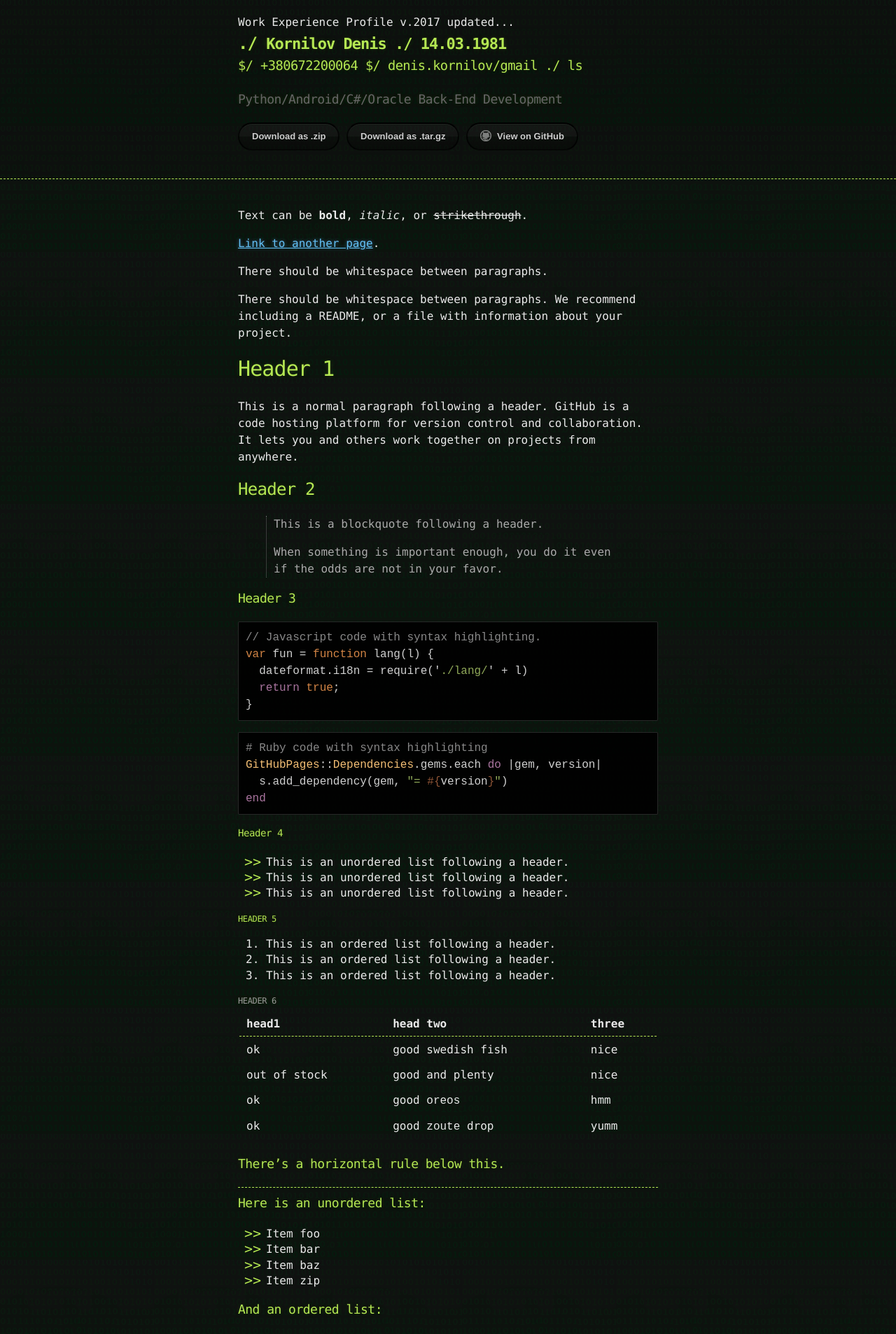
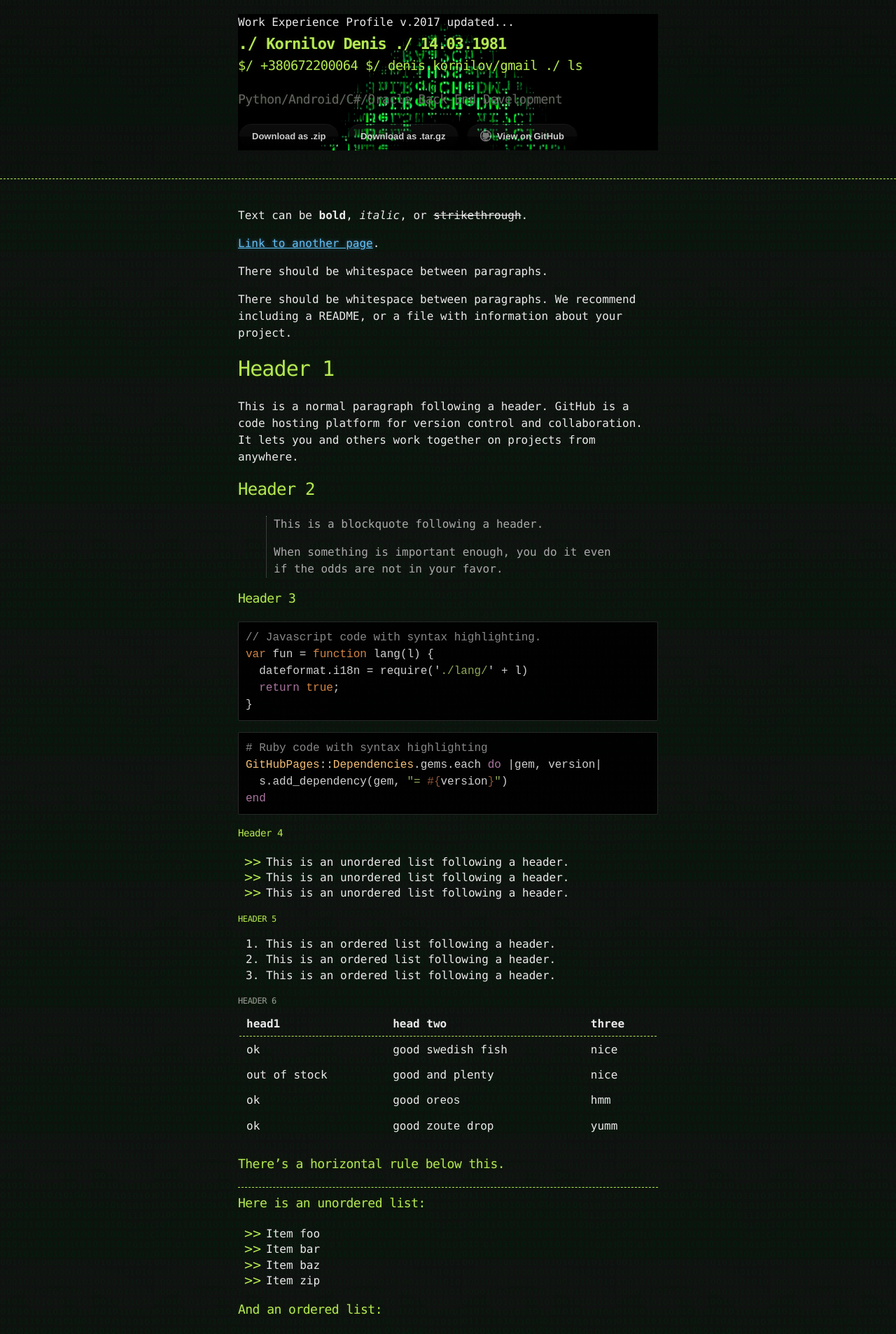
Before and after one commit to kornilov1981/kornilov1981.github.io, a Jekyll site: the page built from index.md, in a window 1280 px wide. Shown: the top 1906 px of the page at 70% size. Built offline with Jekyll 4.4.1, drawn with Linux system fonts in a browser that asks for light colours.

Commit message:
Header Back

```diff
--- a/_layouts/default.html
+++ b/_layouts/default.html
@@ -11,7 +11,7 @@
   <body>
 
     <header>
-      <div class="container">
+      <div class="container" style="background-image: url('/assets/images/hbkg.png'); background-repeat:no-repeat; background-position: top center;">
         Work Experience Profile v.2017 updated...
 	    <h1 style="font-size: 22px; margin-left: 0px;">Kornilov Denis ./&nbsp;14.03.1981</h1>
         <h3>$/&nbsp;+380672200064 $/&nbsp;denis.kornilov/gmail ./&nbsp;ls</h3>
```
